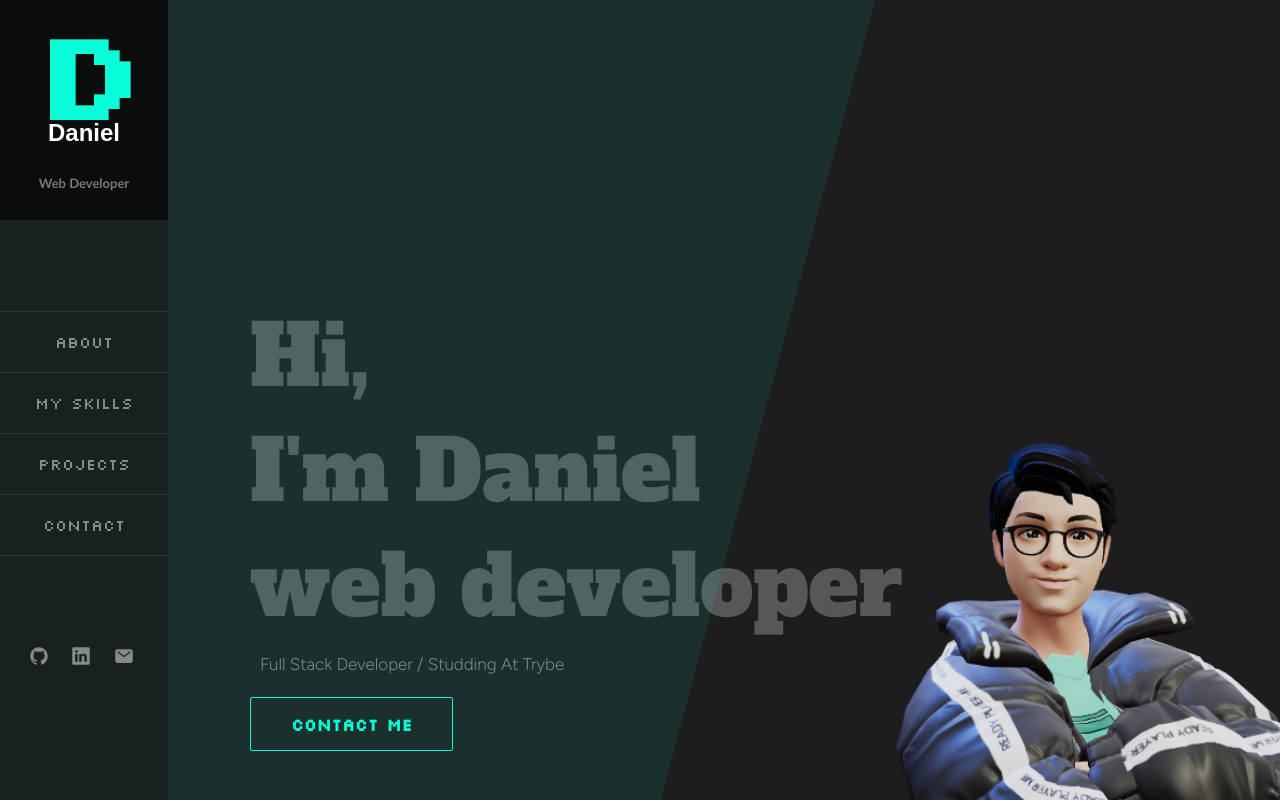
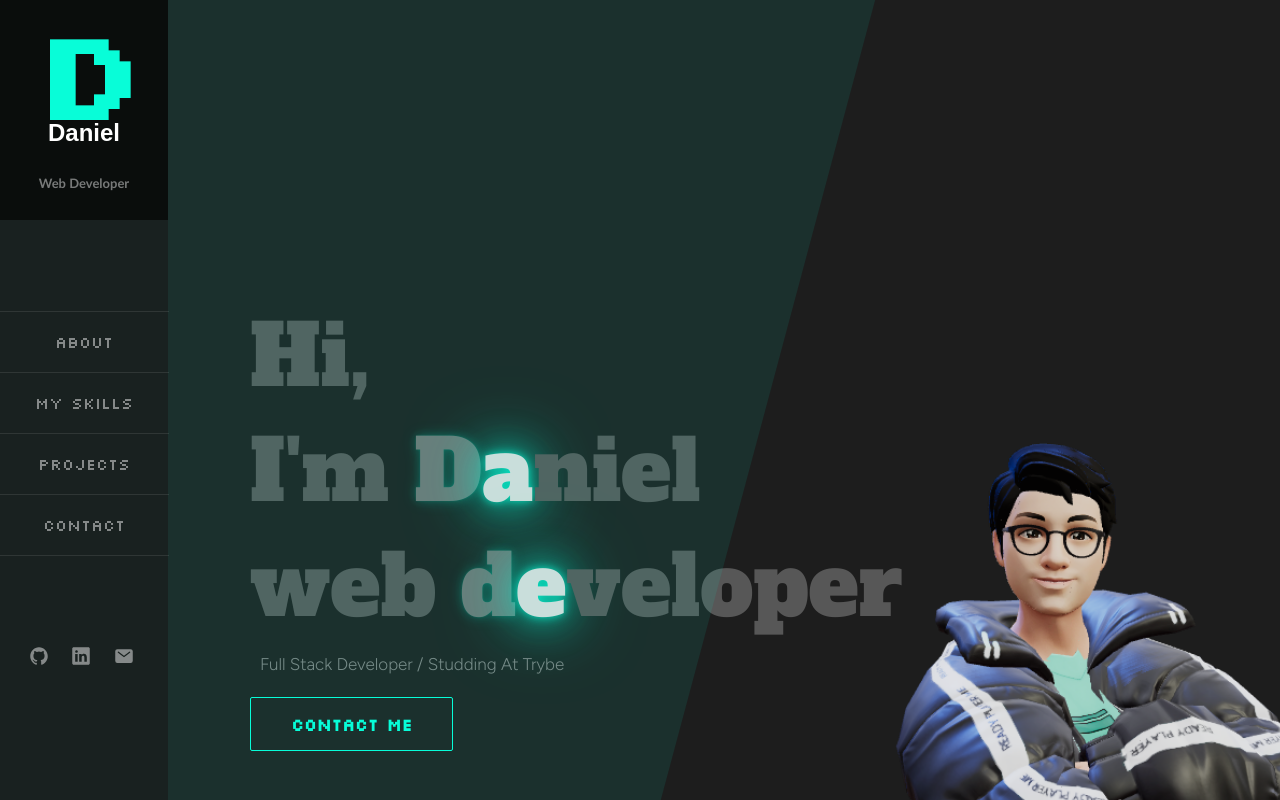
Before and after one commit to danielcampl/portfolio-daniel, a React (Create React App) app: page / in a window 1280 px wide. Built offline with nearby package versions, Linux system fonts and the light colour scheme; a web font is replaced by a local one.

Commit message:
Change css from home and About page

```diff
--- a/src/CSS/About.css
+++ b/src/CSS/About.css
@@ -30,6 +30,7 @@
 }
 
 .linkto {
+  width: 30%;
   color: #08fdd8;
 }
 .linkto:hover {
--- a/src/CSS/Title.css
+++ b/src/CSS/Title.css
@@ -12,45 +12,45 @@
 
   .container span {
     font-family: 'Alfa Slab One', cursive;
-    animation: brilho 3s ease-in-out;
+    animation: brilho 2.5s ease-in-out;
     animation-iteration-count: infinite;
   }
 
   .container span:nth-of-type(2) {
+    animation-delay: 0.1s;
+  }
+  .container span:nth-of-type(3) {
     animation-delay: 0.2s;
   }
-  .container span:nth-of-type(3) {
+  .container span:nth-of-type(4) {
+    animation-delay: 0.3s;
+  }
+  .container span:nth-of-type(5) {
     animation-delay: 0.4s;
   }
-  .container span:nth-of-type(4) {
+  .container span:nth-of-type(6) {
+    animation-delay: 0.5s;
+  }
+  .container span:nth-of-type(7) {
     animation-delay: 0.6s;
   }
-  .container span:nth-of-type(5) {
+  .container span:nth-of-type(8) {
     animation-delay: 0.8s;
   }
-  .container span:nth-of-type(6) {
-    animation-delay: 1s;
+  .container span:nth-of-type(9) {
+    animation-delay: 0.9s;
   }
-  .container span:nth-of-type(7) {
+  .container span:nth-of-type(10) {
+    animation-delay: 1.0s;
+  }
+  .container span:nth-of-type(11) {
+    animation-delay: 1.1s;
+  }
+  .container span:nth-of-type(12) {
     animation-delay: 1.2s;
   }
-  .container span:nth-of-type(8) {
-    animation-delay: 1.4s;
-  }
-  .container span:nth-of-type(9) {
-    animation-delay: 1.6s;
-  }
-  .container span:nth-of-type(10) {
-    animation-delay: 1.8s;
-  }
-  .container span:nth-of-type(11) {
-    animation-delay: 2s;
-  }
-  .container span:nth-of-type(12) {
-    animation-delay: 2.2s;
-  }
   .container span:nth-of-type(13) {
-    animation-delay: 2.4s;
+    animation-delay: 1.3s;
   }
 
   @keyframes brilho {
```
